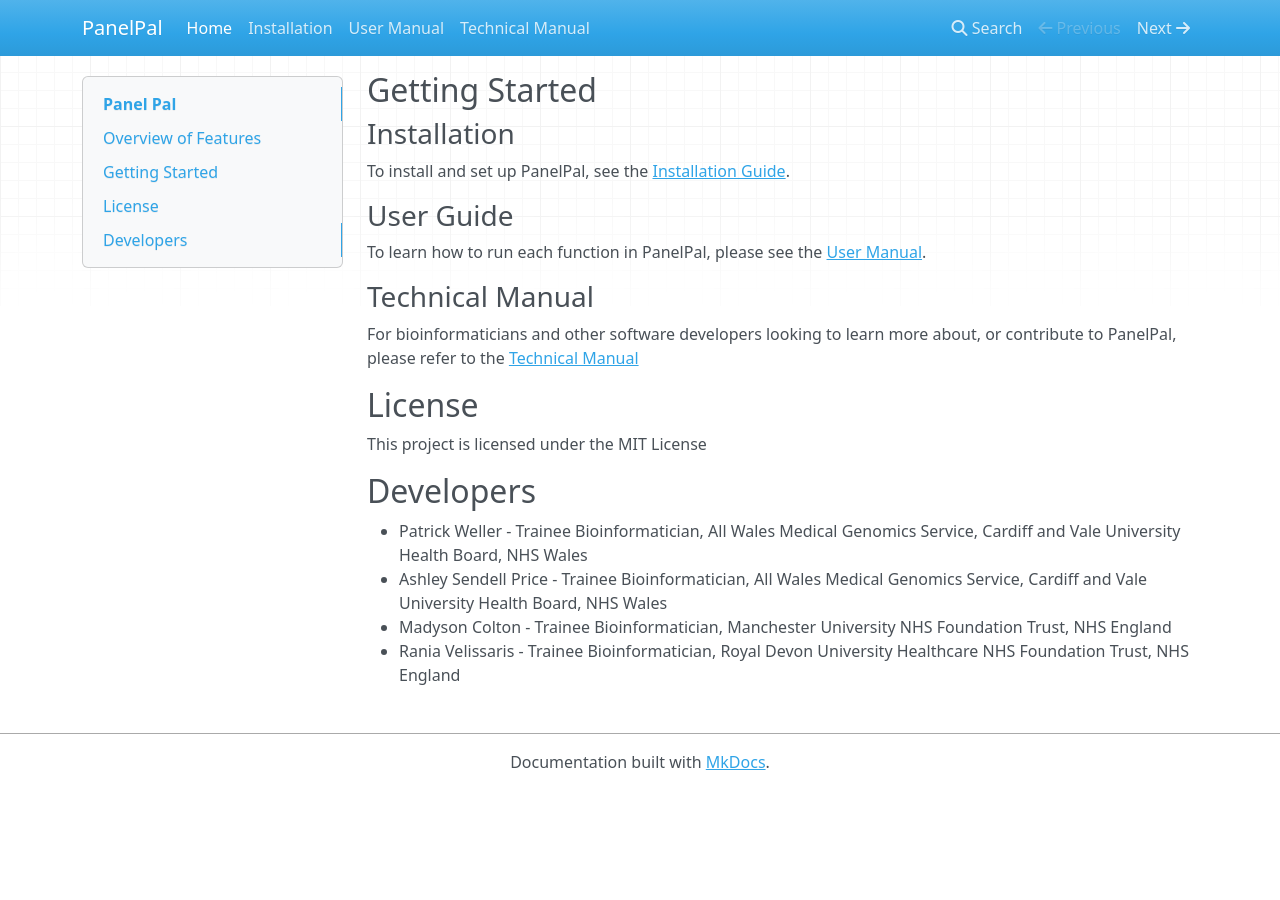
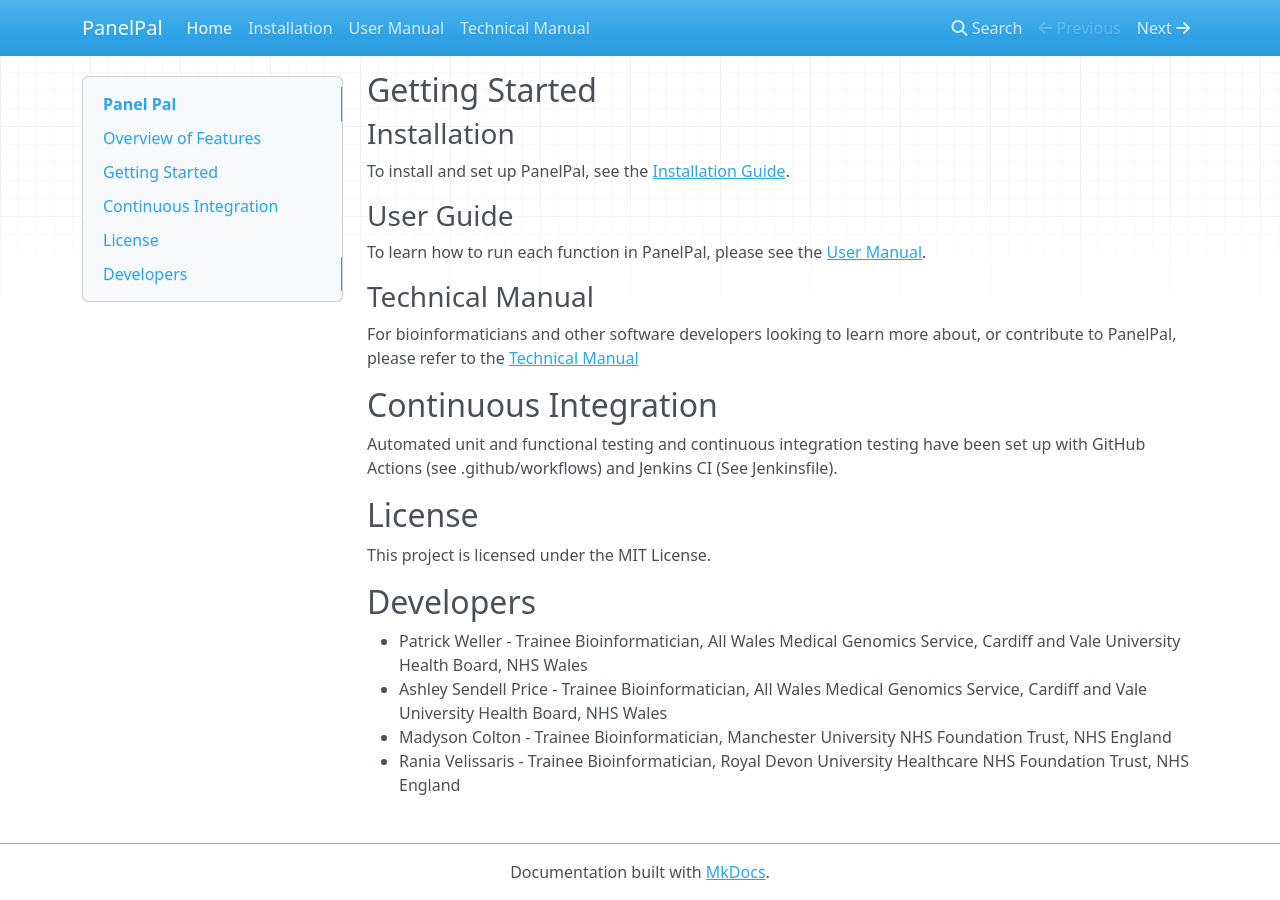
Before and after one commit to PatrickWeller/PanelPal, an MkDocs documentation site: the page built from docs/index.md, in a window 1280 px wide and 900 px high, scrolled down 811 px. Built offline with MkDocs 1.6.1, drawn with Linux system fonts in a browser that asks for light colours; nearby versions of some CDN libraries; before the commit the page ends 1601 px from its top, so only the background shows below that.

Commit message:
Added various doc changes #107

```diff
--- a/docs/index.md
+++ b/docs/index.md
@@ -28,8 +28,11 @@
 ### Technical Manual
 For bioinformaticians and other software developers looking to learn more about, or contribute to PanelPal, please refer to the [Technical Manual](technical_manual.md)
 
+## Continuous Integration
+Automated unit and functional testing and continuous integration testing have been set up with GitHub Actions (see .github/workflows) and Jenkins CI (See Jenkinsfile).
+
 ## License
-This project is licensed under the MIT License
+This project is licensed under the MIT License.
 
 ## Developers
 - Patrick Weller - Trainee Bioinformatician, All Wales Medical Genomics Service, Cardiff and Vale University Health Board, NHS Wales
```
Also changed, not shown: README.md (+2 -0 lines), docs/technical_manual.md (+4 -2 lines).
